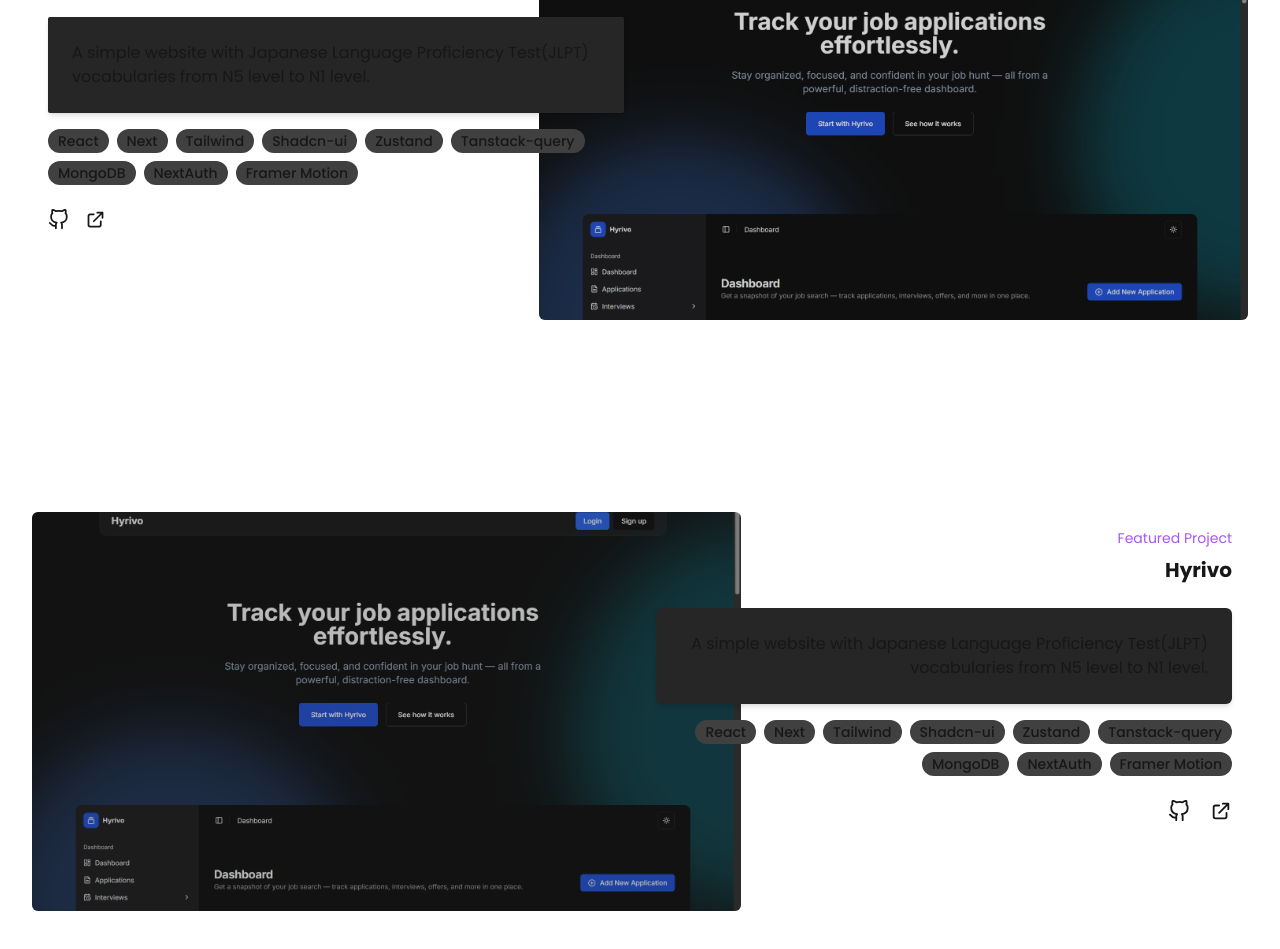
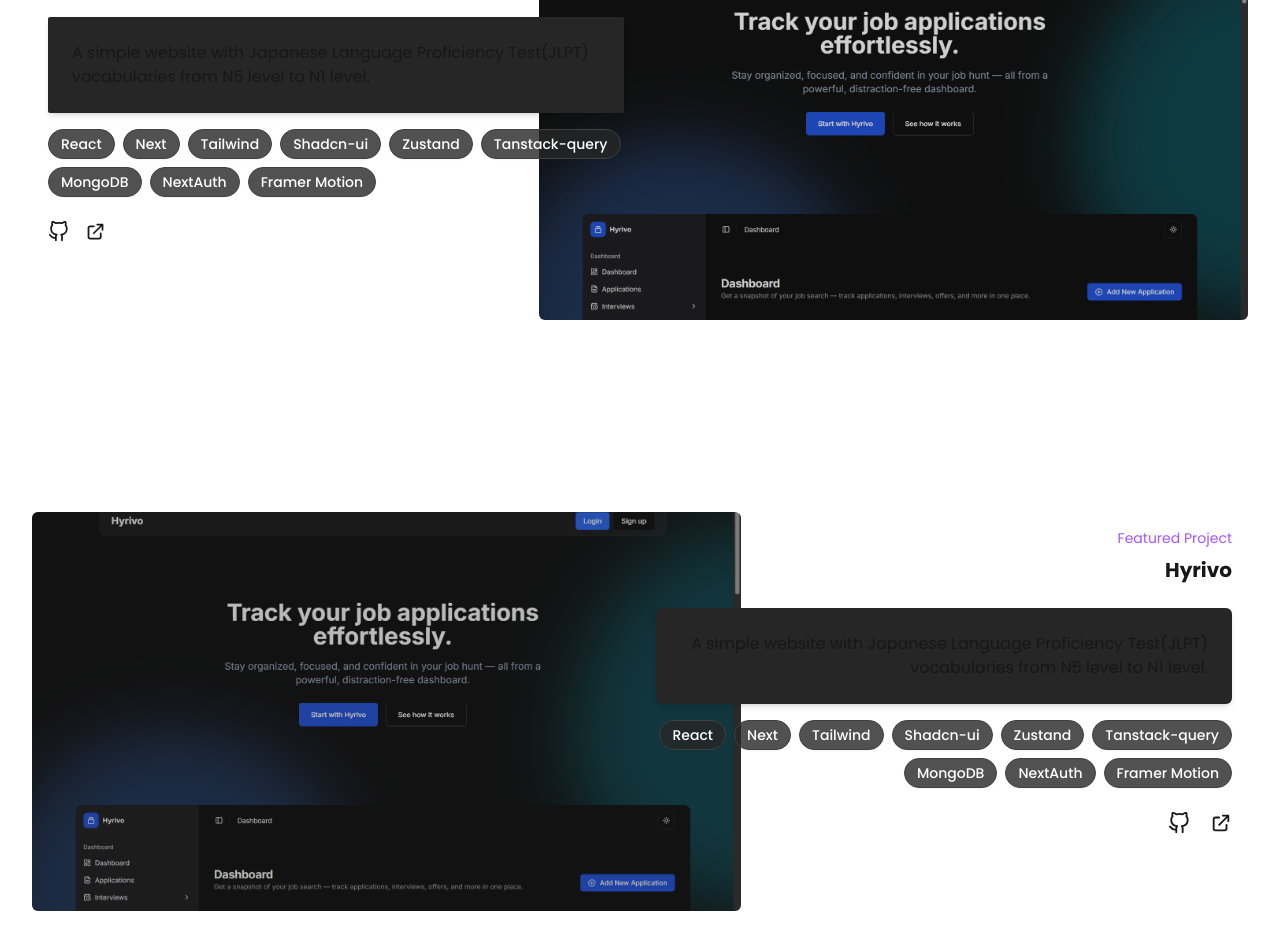
Before and after one commit to sezaru-dev/portfolio-website-v2, a Next.js app: page / in a window 1280 px wide. Shown: the part 1980-2929 px from the top of the page. Built offline with nearby package versions, Linux system fonts and the light colour scheme.

Commit message:
feat(badge):  improve the styles of Badge component

```diff
--- a/src/components/Badge.tsx
+++ b/src/components/Badge.tsx
@@ -6,8 +6,9 @@
 
 export default function Badge({children}: BadgeProps) {
   return (
-    <span className='inline-flex items-center rounded-full px-2.5 py-0.5 text-sm font-medium transition-colors bg-neutral-700'>
+    <span className="inline-flex items-center rounded-full px-3 py-1 text-xs lg:text-sm font-medium bg-neutral-800/80 text-white border border-neutral-700 shadow-sm">
       {children}
     </span>
+
   )
 }
```
